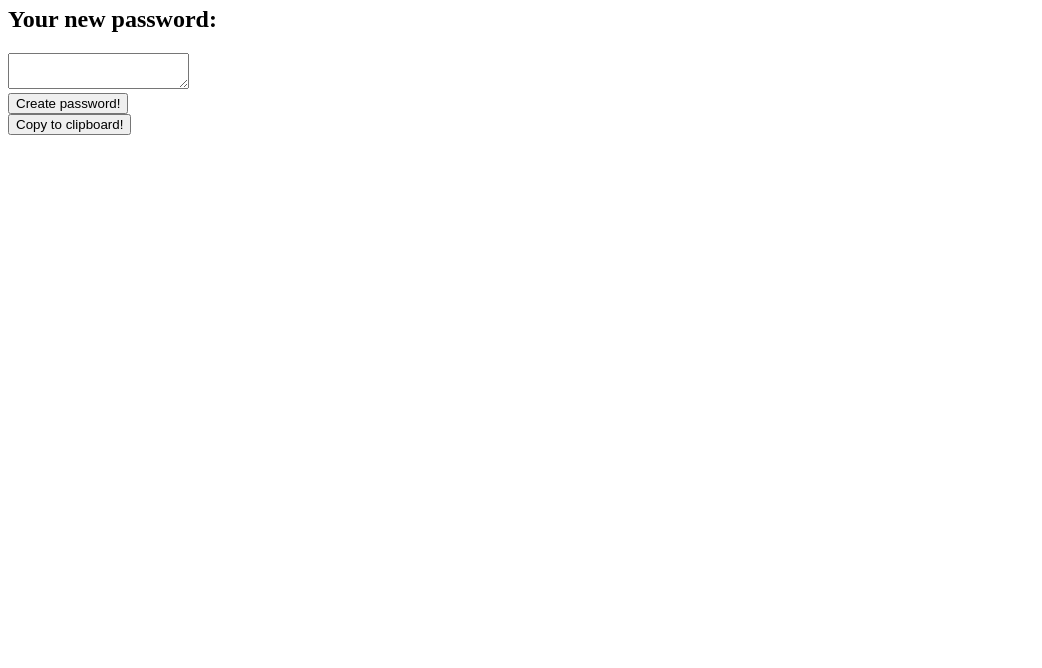
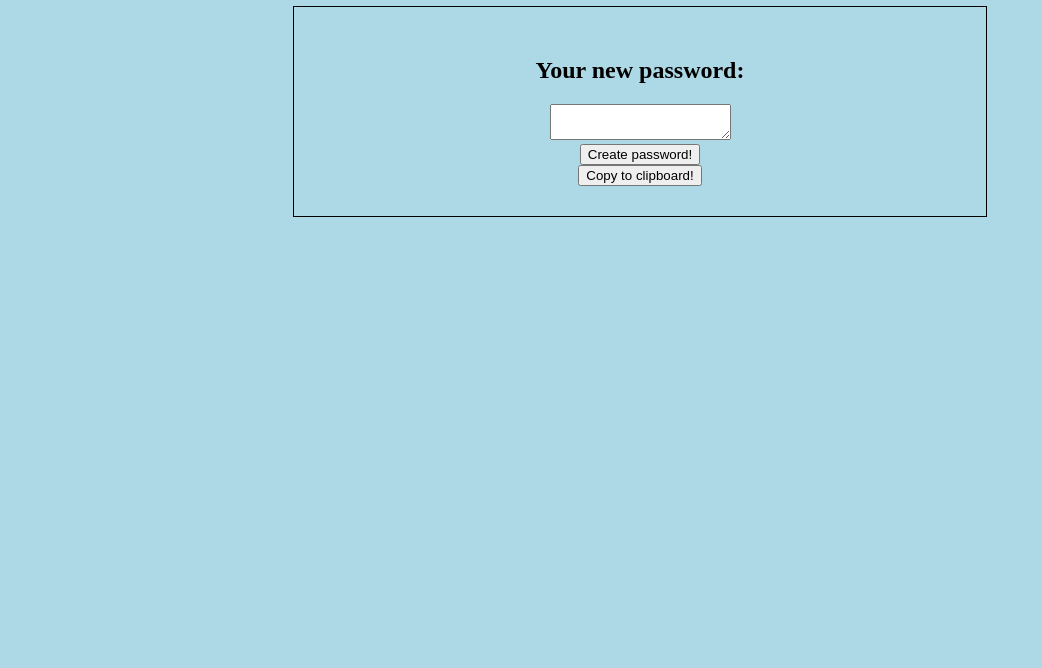
Before and after one commit to GuyFromHere/password-generator, a plain HTML site: page index.html in a window 1280 px wide. Shown: the part 132-800 px from the top of the page, without its empty margins (0-1042 px from the left). Drawn offline with Linux system fonts and the light colour scheme.

Commit message:
Started some basic styles.

```diff
--- a/assets/css/styles.css
+++ b/assets/css/styles.css
@@ -0,0 +1,11 @@
+body {
+  background: lightblue;
+  text-align: center;
+}
+
+.borderBox {
+  border: 1px solid black;
+  width: 50%;
+  margin: 0 auto;
+  padding: 30px;
+}
--- a/index.html
+++ b/index.html
@@ -7,7 +7,7 @@
     <title>Password Generator</title>
 
     <script type="text/javascript" src="assets/scripts/script.js"></script>
-    <link type="text/css" href="assets/css/styles.css" />
+    <link type="text/css" rel="stylesheet" href="assets/css/styles.css" />
   </head>
   <body>
     <header><h1>Password Generator</h1></header>
```
